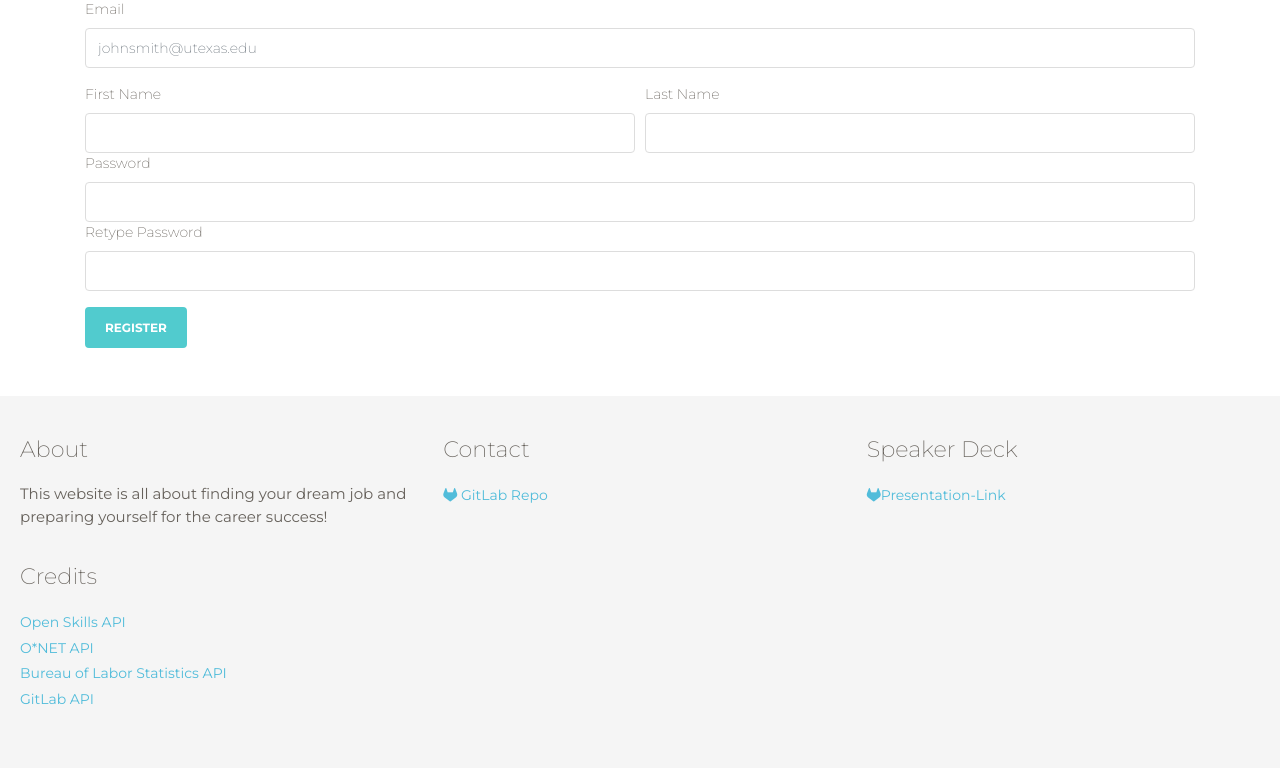
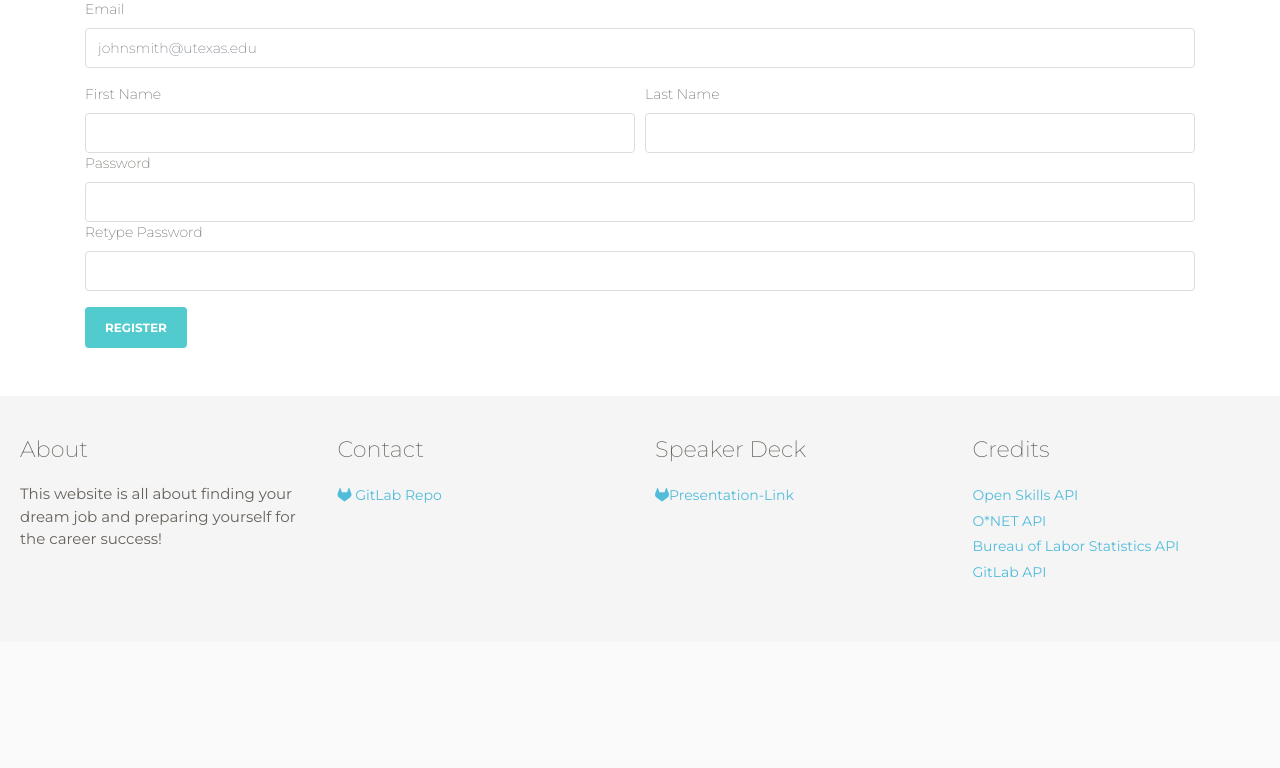
Before and after one commit to xindixu/prep-for-job, a Flask app: page /auth/register/ in a window 1280 px wide. Shown: the part 175-943 px from the top of the page. After the commit the page ends 753 px from the top, so only its background shows below. Run offline with Flask 2, Linux system fonts and the light colour scheme; some libraries are stand-ins or nearby versions.

Commit message:
re-adjustment

```diff
--- a/app/templates/base.html
+++ b/app/templates/base.html
@@ -128,11 +128,11 @@
 
   <footer>
     <div class="row">
-      <div class="col-sm-4">
+      <div class="col-sm-3">
         <h4>About</h4>
         <p>This website is all about finding your dream job and preparing yourself for the career success!</p>
       </div>
-      <div class="col-sm-4">
+      <div class="col-sm-3">
         <h4>Contact</h4>
         <ul>
           <li>
@@ -140,7 +140,7 @@
           </li>
         </ul>
       </div>
-      <div class="col-sm-4">
+      <div class="col-sm-3">
         <h4>Speaker Deck</h4>
         <ul>
           <li>
@@ -148,7 +148,7 @@
           </li>
         </ul>
       </div>
-      <div class="col-sm-4">
+      <div class="col-sm-3">
         <h4>Credits</h4>
           <ul>
         <li>
```
